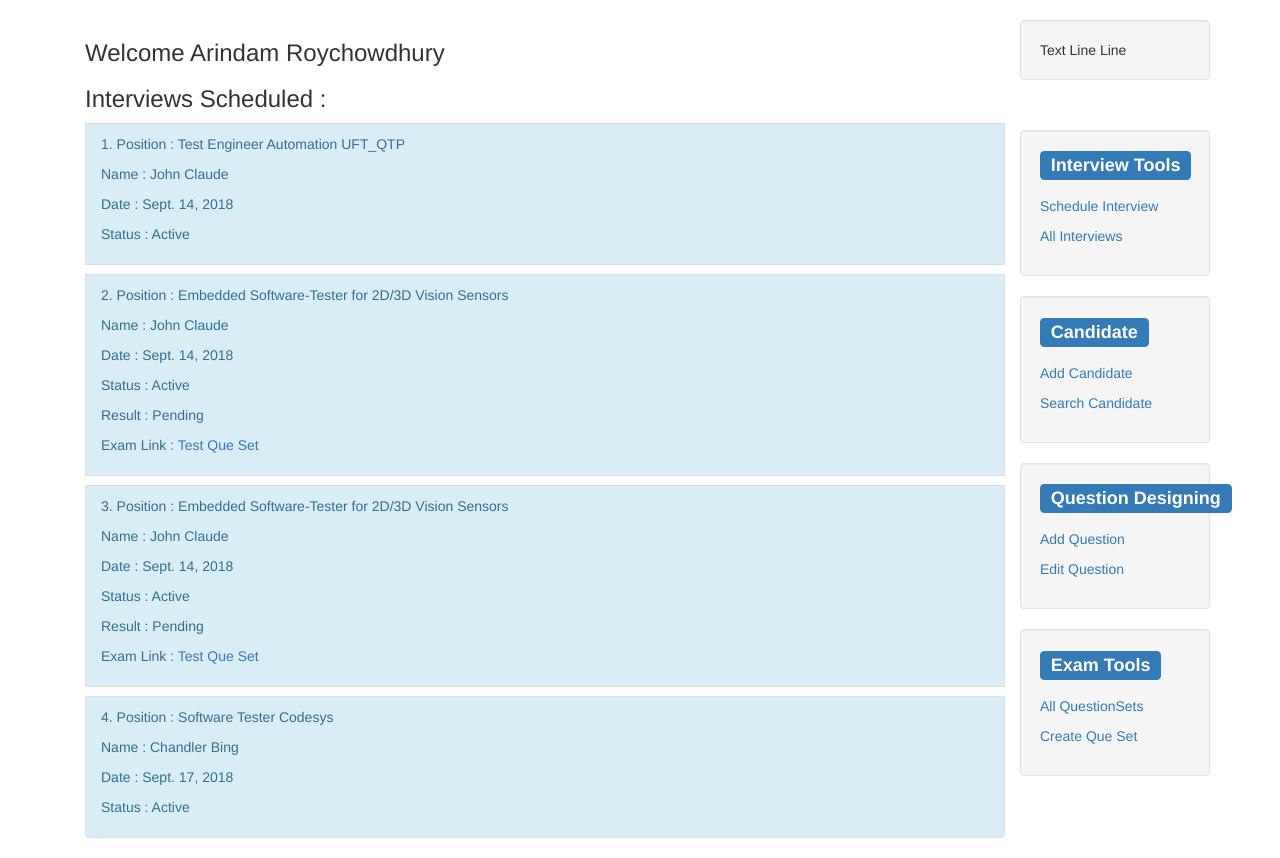
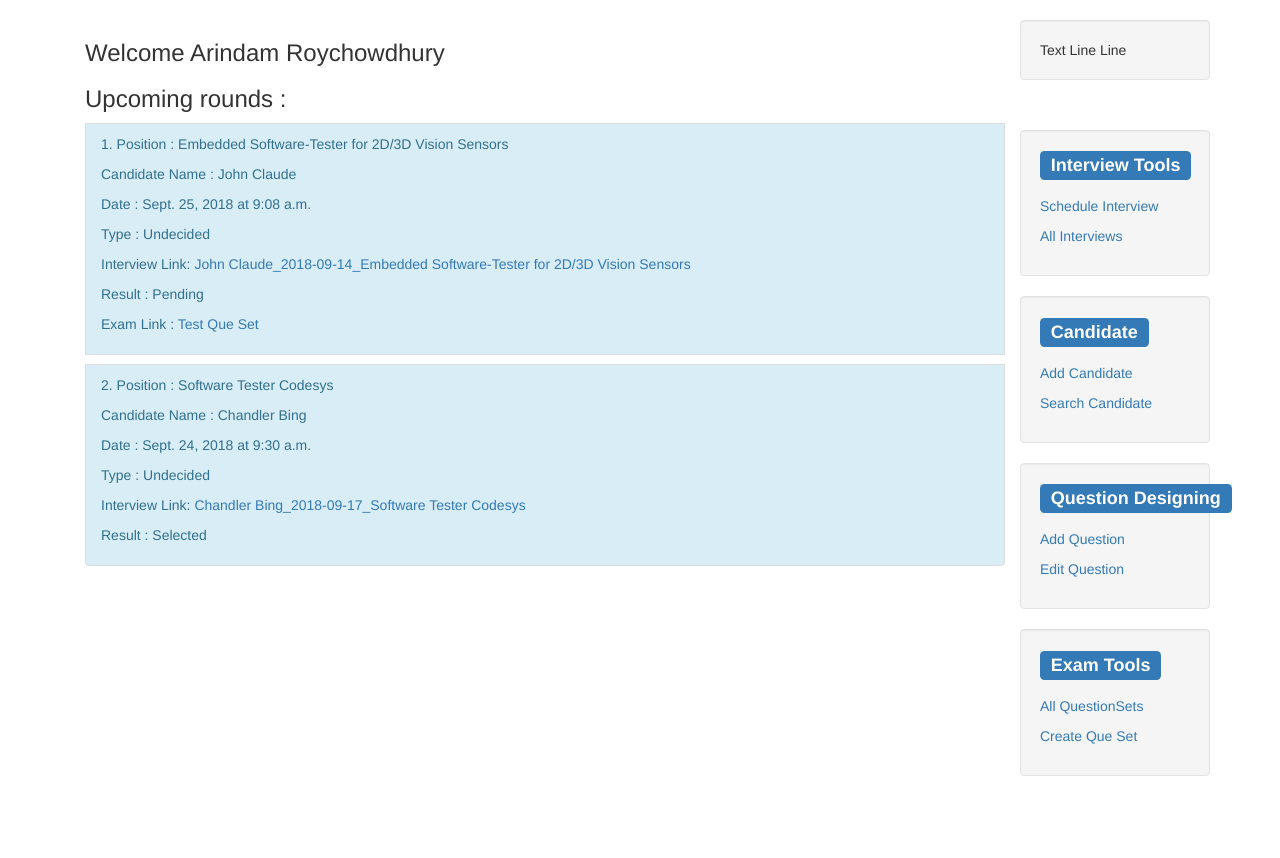
Before and after one commit to rahulkriplani/django-interview-manager, a Django app: page /profile/ in a window 1280 px wide. Shown: the part 72-930 px from the top of the page. After the commit the page ends 848 px from the top, so only its background shows below. Run offline with Django 3.2, Linux system fonts and the light colour scheme; a user stored in the database is signed in; data comes from the database, SQL or seed files in the repository; both versions use the stored data as it was after the commit; parts of the project's set-up code (start-up, migrations or seed data) failed here and were passed over; some libraries are stand-ins or nearby versions.

Commit message:
User can only see his rounds schedule on profile page...result of interview if he is superuser

```diff
--- a/Evaluator/templates/profile.html
+++ b/Evaluator/templates/profile.html
@@ -7,19 +7,22 @@
 {% block content %}
 <div class="col-md-10">
 <p><h3>Welcome {{ request.user.first_name }} {{request.user.last_name}}</h3></p>
-<p><h3> Interviews Scheduled : {% for interview in interview_today %}</h3></p>
+<p><h3> Upcoming rounds : {% for round in my_rounds %}</h3></p>
     <ol class="list-group">
      <p>
         <li class="list-group-item list-group-item-info">
-            {{ forloop.counter }}. Position : {{ interview.position.name }}
+            {{ forloop.counter }}. Position : {{ round.interview.position.name }}
     </p>
-         <p>Name : {{ interview.candidate.name }}</p>
-         <p>Date : {{ interview.date|date }}</p>
-         <p>Status : {{ interview.get_status_display }}</p>
-            {% if interview.question_set.pk %}
-         	  <p>Result : {{ interview.get_result_display }}</p>
-         	  <p>Exam Link : <a href={% url 'Evaluator:question_set_details' interview.question_set.pk %}>{{interview.question_set.name}}</a></p>
-            {% endif %}
+         <p>Candidate Name : {{ round.interview.candidate.name }}</p>
+         <p>Date : {{ round.date|date }} at {{ round.contact_time }} </p>
+         <p>Type : {{ round.get_round_type_display }}</p>
+         <p>Interview Link: <a href={% url 'Evaluator:interview_details' round.interview.pk %}>{{round.interview}}</a></p>
+                {% if request.user.is_superuser %}
+                  <p>Result : {{ round.interview.get_result_display }}</p>
+                {% endif %}
+                {% if round.interview.question_set.pk %}
+             	  <p>Exam Link : <a href={% url 'Evaluator:question_set_details' round.interview.question_set.pk %}>{{round.interview.question_set.name}}</a></p>
+                {% endif %}
         </li>
 
     {% endfor %}
--- a/Evaluator/views.py
+++ b/Evaluator/views.py
@@ -9,6 +9,7 @@ from django.contrib.auth.decorators import login_required, user_passes_test
 from django.http import Http404, HttpResponseRedirect
 from django.utils.decorators import method_decorator
 from django.contrib.auth import authenticate, login
+from django.utils import timezone
 
 from . import forms
 from .models import Interview, Question, Candidate, Answer, QuestionSet, Round
@@ -43,8 +44,9 @@ def user_login(request):
 @user_passes_test(lambda u: u.is_staff)
 @login_required
 def profile(request):
-    i = Interview()
-    args = {'user': request.user, 'interview_today': i.all_interviews()}
+    today_date = timezone.now().date()
+    user_rounds = Round.objects.filter(assignee=request.user, date__gte=today_date, interview__status='AC')
+    args = {'user': request.user, 'my_rounds': user_rounds}
     return render(request, 'profile.html', args)
 
 def register(request):
```
Also changed, not shown: db.sqlite3.
